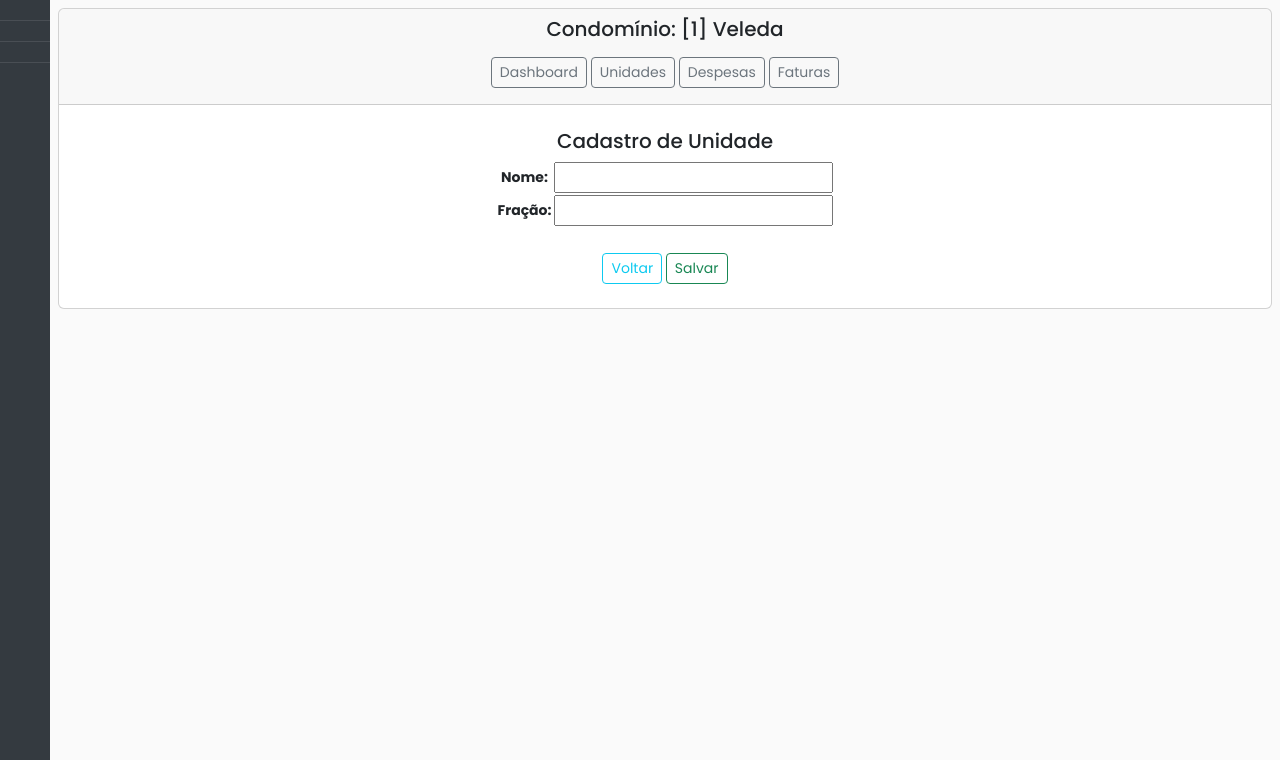
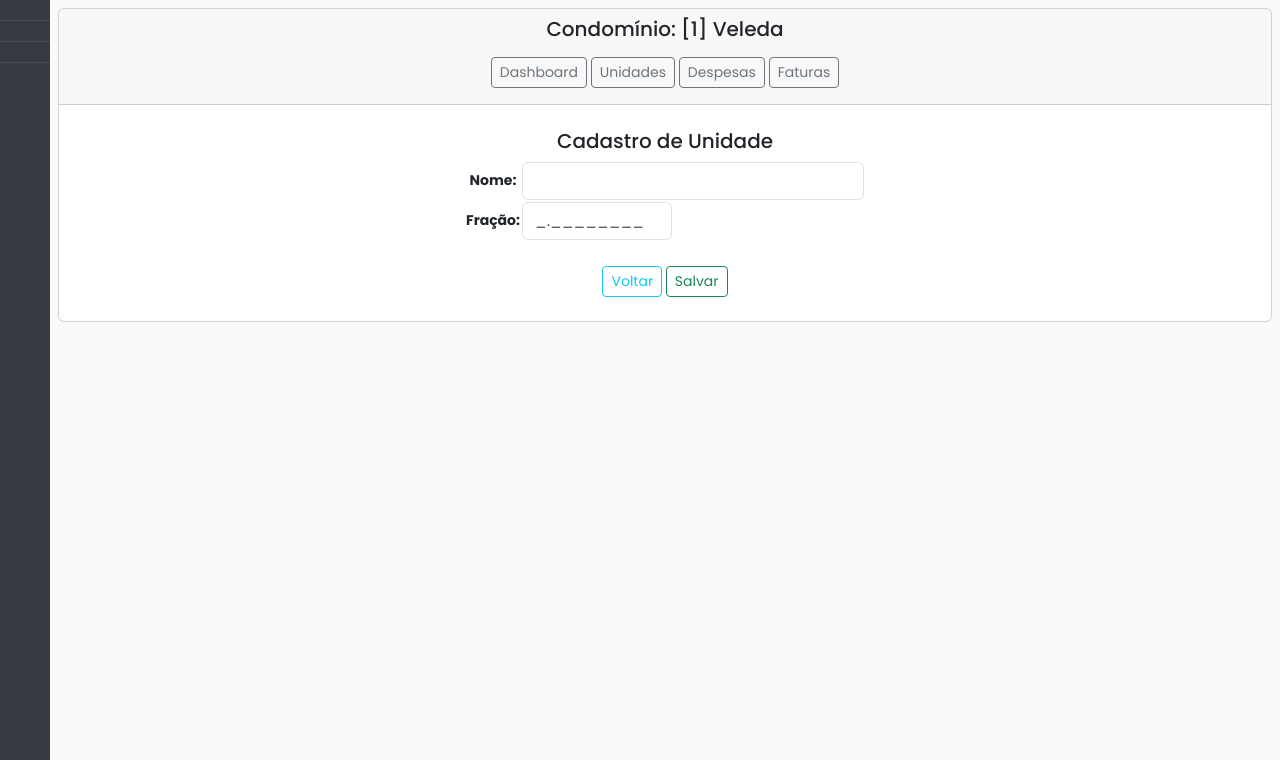
Before and after one commit to rcargnelutti/DesSof_UNIPAMPA, a Django app: page /condominios/unidade_create/1/ in a window 1280 px wide. Shown: the part 47-807 px from the top of the page. Run offline with Django 4.2, Linux system fonts and the light colour scheme; data comes from the database, SQL or seed files in the repository; both versions use the stored data as it was after the commit.

Commit message:
Aplicação de máscara para os campos dos forms: UnidadeForm e PessoaUnidadeForm

```diff
--- /dev/null
+++ b/base_static/js/mascara.js
@@ -0,0 +1,5 @@
+$(function(){
+    $('.mask-date').mask('00/00/0000');
+    $('.mask-fracao').mask('0.00000000');
+    $('.mask-cpf').mask('000.000.000-00', {reverse: true});
+});
--- a/condominio/forms.py
+++ b/condominio/forms.py
@@ -17,20 +17,21 @@ class UnidadeForm(ModelForm):
         model = Unidade
         fields = ('nome', 'fracao',)
 
+    def __init__(self, *args, **kwargs):
+        super().__init__(*args, **kwargs)
+        self.fields['nome'].widget.attrs.update({'class': 'form-control', 'placeholder': ''})
+        self.fields['fracao'].widget.attrs.update({'class': 'form-control mask-fracao', 'placeholder': '_.________', 'style': 'width: 150px'})
+
 
 class PessoaForm(ModelForm):
     class Meta:
         model = Pessoa
         fields = ('nome', 'documento', 'status',)
 
-    #def __init__(self, *args, **kwargs):
-    #    super().__init__(*args, **kwargs)
-    #    self.fields['documento'].widget.attrs.update({'class': 'mask-cpf'})
-
-    widgets = {
-            'nome': forms.TextInput(attrs={'class': 'mask-nome', 'placeholder': 'Nome', 'style': 'width: 250px'}),
-            'documento': forms.TextInput(attrs={'class': 'mask-cpf', 'placeholder': 'CPF', 'style': 'width: 250px'}),
-        }
+    def __init__(self, *args, **kwargs):
+        super().__init__(*args, **kwargs)
+        self.fields['nome'].widget.attrs.update({'class': 'form-control'})
+        self.fields['documento'].widget.attrs.update({'class': 'form-control mask-cpf'})
 
 
 class PessoaUnidadeForm(ModelForm):
@@ -43,6 +44,6 @@ class PessoaUnidadeForm(ModelForm):
         widgets = {
             'pessoa': forms.Select(attrs={'class': 'form-control', 'placeholder': 'Pessoa', 'style': 'width: 250px'}), # noqa
             'vinculo': forms.Select(attrs={'class': 'form-control', 'placeholder': 'Vínculo', 'style': 'width: 250px'}), # noqa
-            'data_inicio': forms.TextInput (attrs={'class': 'form-control', 'placeholder': '__/__/____', 'style': 'width: 150px'}), # noqa
-            'data_fim': forms.TextInput(attrs={'class': 'form-control', 'placeholder': '__/__/____', 'style': 'width: 150px'}), # noqa
+            'data_inicio': forms.TextInput (attrs={'class': 'form-control mask-date', 'placeholder': '__/__/____', 'style': 'width: 150px'}), # noqa
+            'data_fim': forms.TextInput(attrs={'class': 'form-control mask-date', 'placeholder': '__/__/____', 'style': 'width: 150px'}), # noqa
         }
--- a/condominio/templates/base.html
+++ b/condominio/templates/base.html
@@ -38,6 +38,9 @@
 
 	<!-- JQuery Mask-->
 	<script src="{% static 'js/jquery.mask.min.js' %}"></script>
+
+	<!-- My Mask-->
+	<script src="{% static 'js/mascara.js' %}"></script>
 </head>
 
 <body>
```
Also changed, not shown: db.sqlite3.
